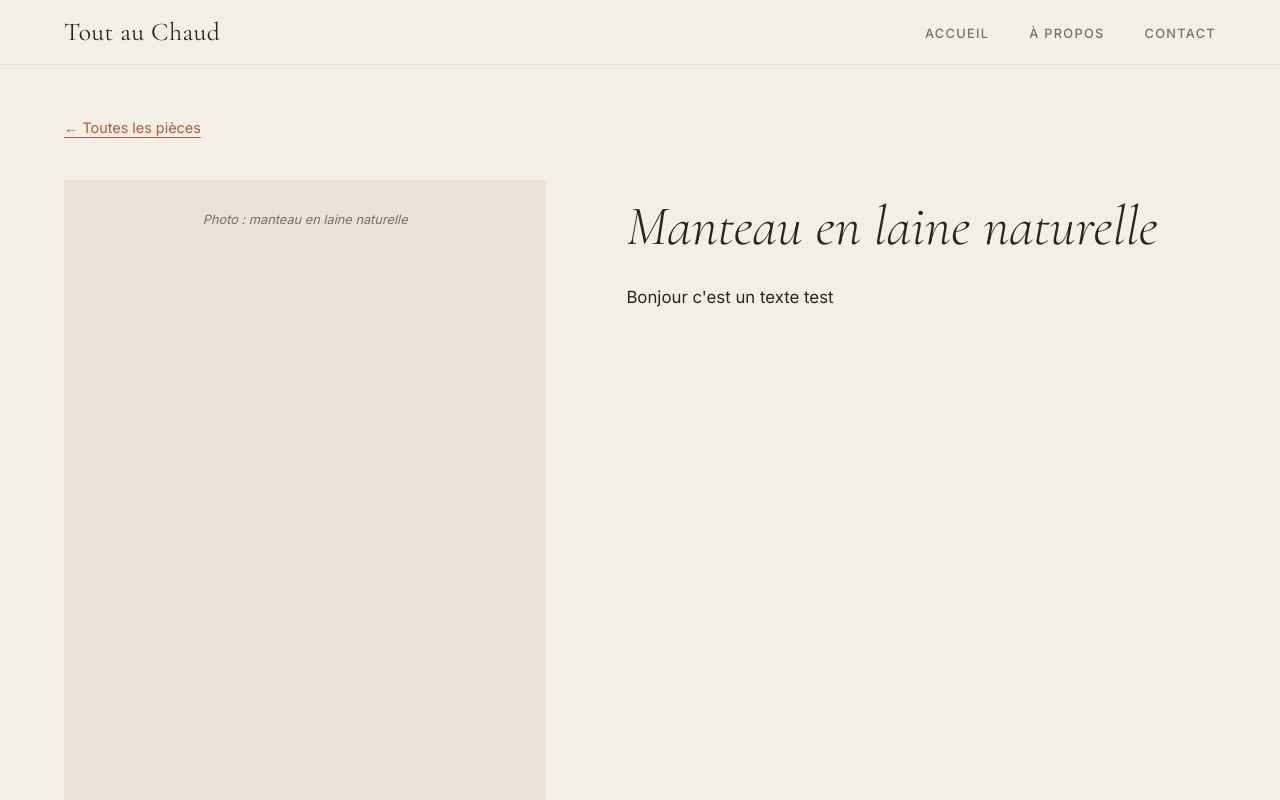
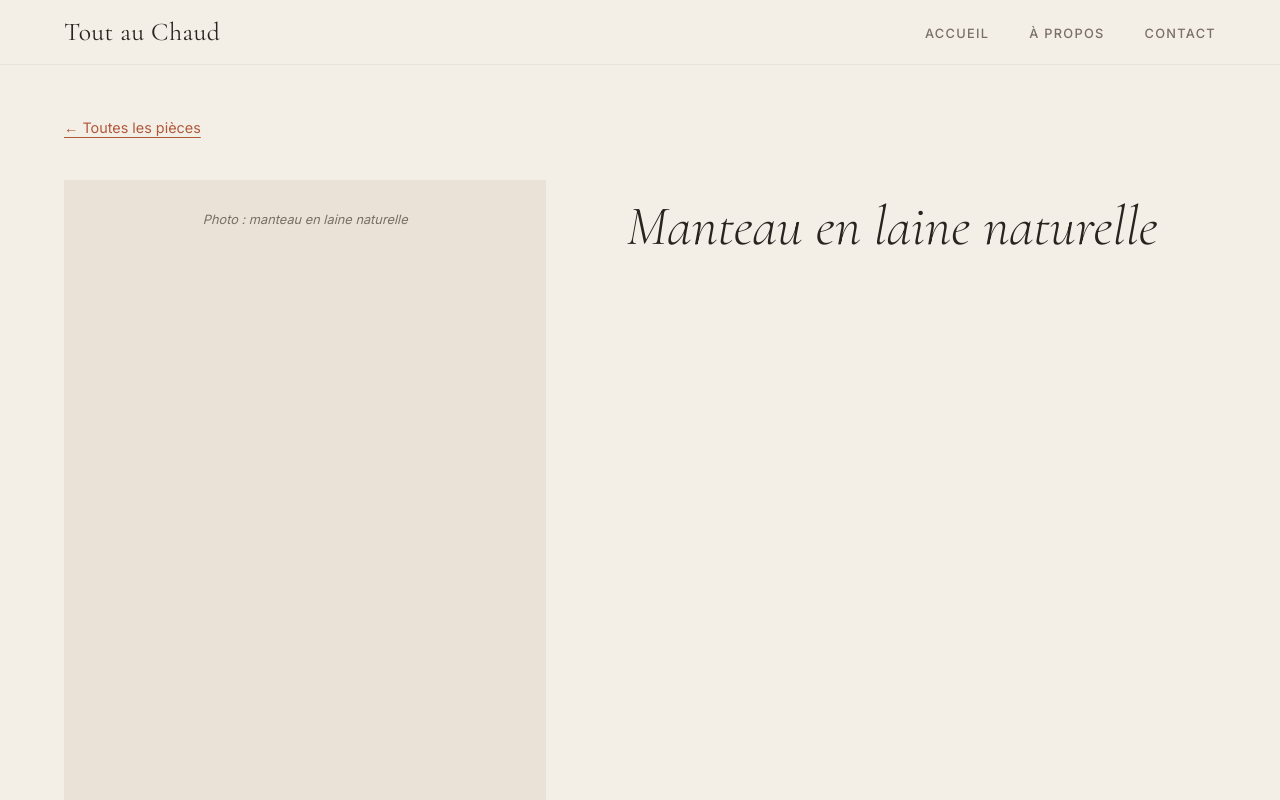
Before and after one commit to Artjaq/Projet_Magda, an Eleventy site: page src/pieces/01-manteau-laine.md in a window 1280 px wide. Shown: the top 800 px of the page. Built offline with nearby package versions, Linux system fonts and the light colour scheme; Eleventy itself is replaced by a stand-in of ours; files that its build step writes are made by us from their sources.

Commit message:
Update Pièce "01-manteau-laine" - Arthur Jaquier <arthurjaquier81@gmail.com> via DecapBridge

```diff
--- a/src/pieces/01-manteau-laine.md
+++ b/src/pieces/01-manteau-laine.md
@@ -2,6 +2,6 @@
 titre: Manteau en laine naturelle
 image: ""
 description: "Photo : manteau en laine naturelle"
-texte: Bonjour c'est un texte test
+texte: ""
 ordre: 1
 ---
```
